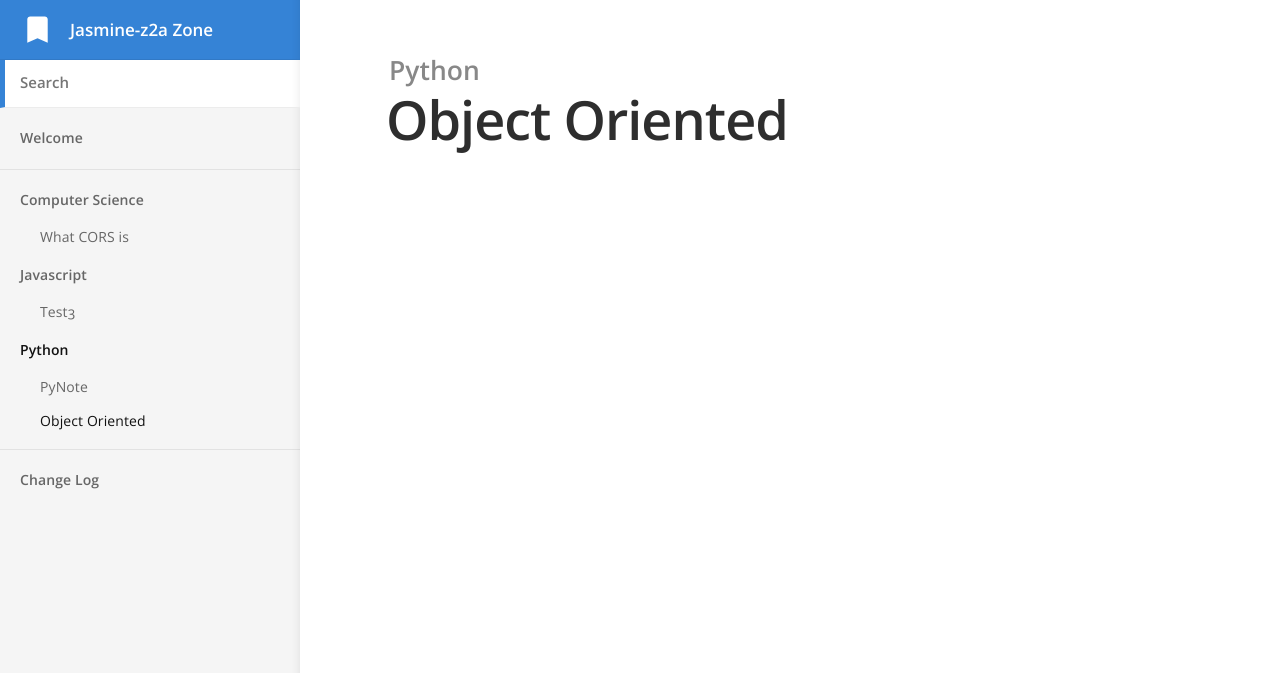
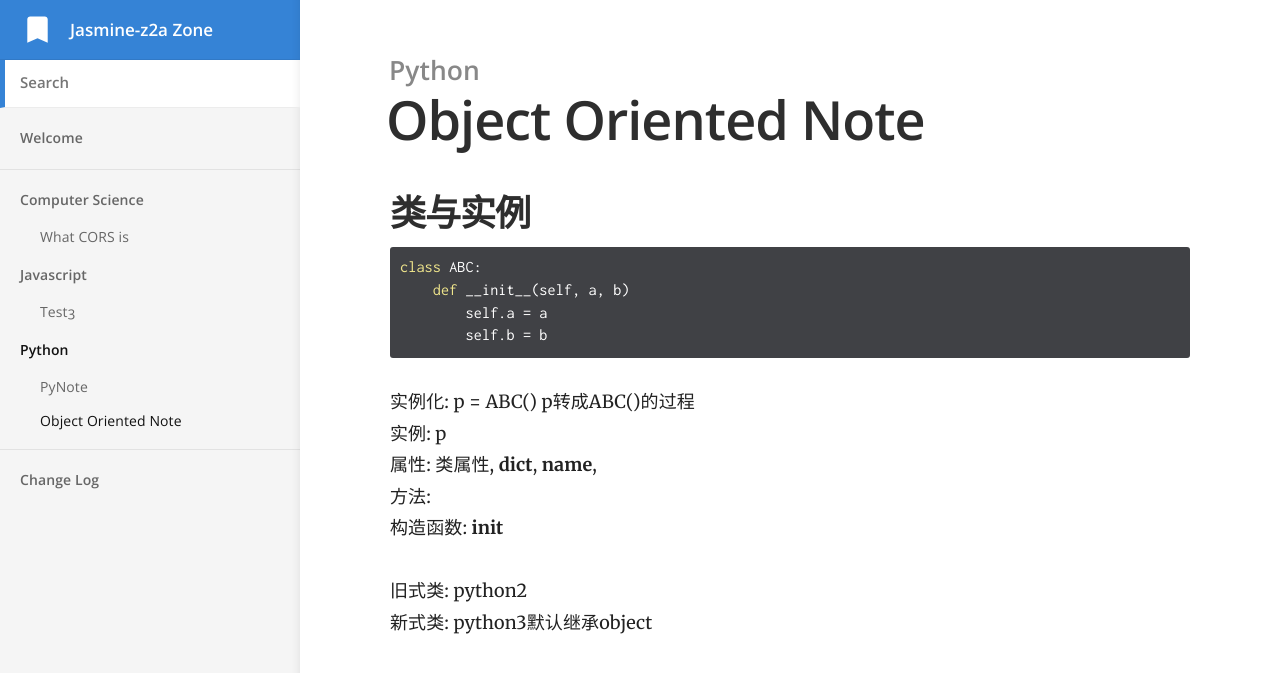
Before and after one commit to jasmine-z2a/jasmine-z2a.github.io, a Jekyll site: the page built from _docs/python/objectOriented.md, in a window 1280 px wide. Shown: the top 673 px of the page. Built offline with Jekyll 4.4.1, drawn with Linux system fonts in a browser that asks for light colours.

Commit message:
python ood

````diff
--- a/_docs/python/objectOriented.md
+++ b/_docs/python/objectOriented.md
@@ -1,5 +1,21 @@
 ---
-title: Object Oriented
+title: Object Oriented Note
 category: Python
 order: 2
 ---
+
+## 类与实例
+```python
+class ABC:
+    def __init__(self, a, b)
+        self.a = a
+        self.b = b
+```
+实例化:  p = ABC() p转成ABC()的过程
+实例:  p
+属性: 类属性, __dict__, __name__,
+方法:
+构造函数: __init__
+
+旧式类: python2
+新式类: python3默认继承object
````
